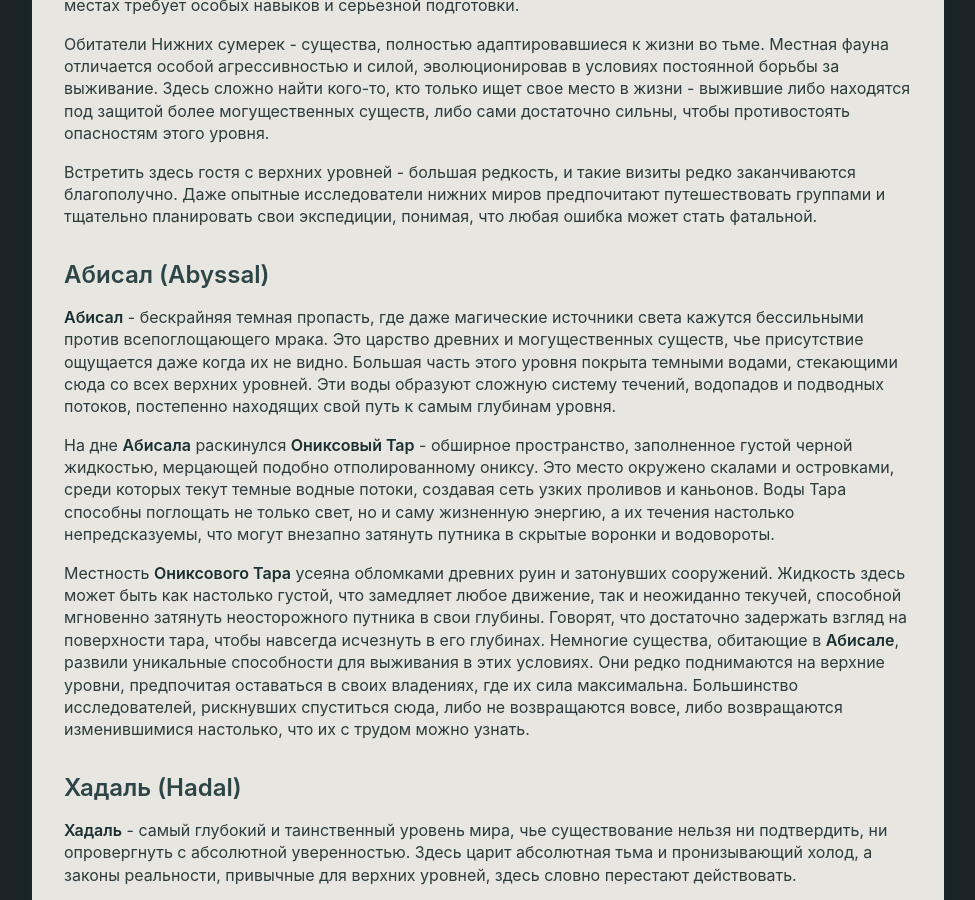
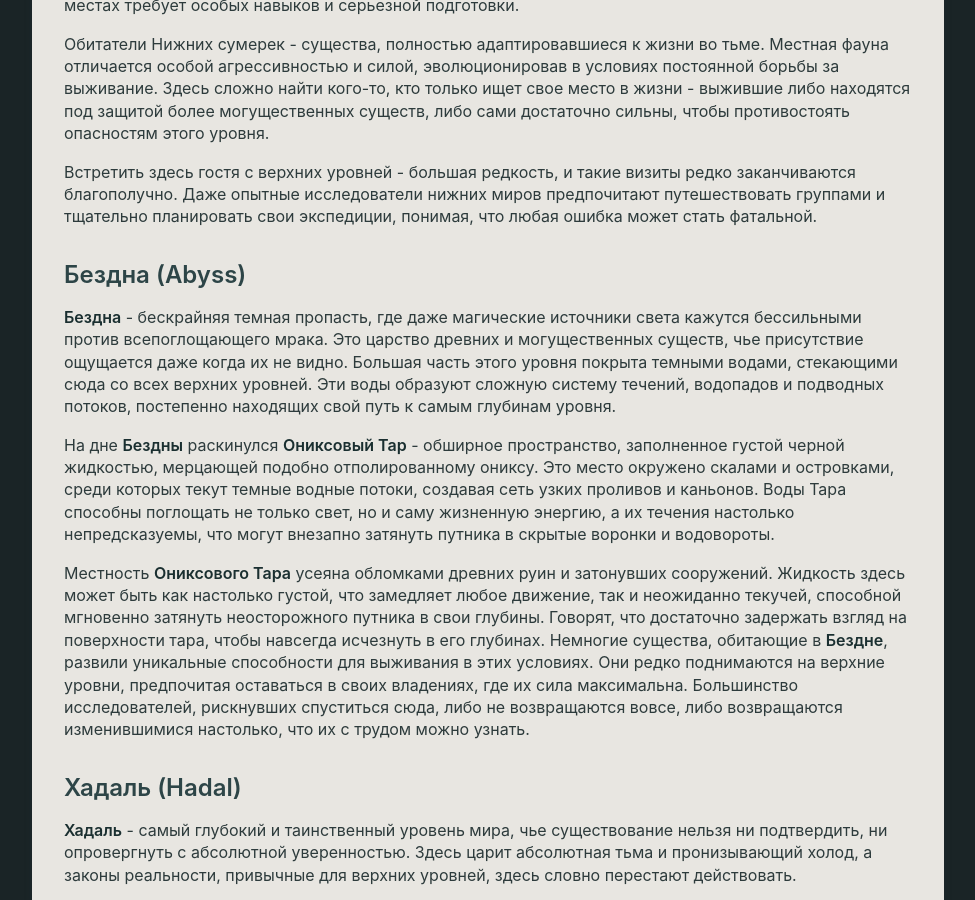
Before and after one commit to KovalevEvgeniy/etherium, a Jekyll site: the page built from data/levels/index.md, in a window 1280 px wide and 900 px high, scrolled down 2229 px. Shown: the whole window, without its empty margins (152-1127 px from the left). Built offline with Jekyll 4.4.1, drawn with Linux system fonts in a browser that asks for light colours; some of the changed text lies outside the part shown.

Commit message:
Rename Абисал to Бездна

```diff
--- a/data/levels/index.md
+++ b/data/levels/index.md
@@ -40,13 +40,13 @@ title: Уровни мира
 
 Встретить здесь гостя с верхних уровней - большая редкость, и такие визиты редко заканчиваются благополучно. Даже опытные исследователи нижних миров предпочитают путешествовать группами и тщательно планировать свои экспедиции, понимая, что любая ошибка может стать фатальной.
 
-## Абисал (Abyssal)
-**Абисал** - бескрайняя темная пропасть, где даже магические источники света кажутся бессильными против всепоглощающего мрака. Это царство древних и могущественных существ, чье присутствие ощущается даже когда их не видно. Большая часть этого уровня покрыта темными водами, стекающими сюда со всех верхних уровней. Эти воды образуют сложную систему течений, водопадов и подводных потоков, постепенно находящих свой путь к самым глубинам уровня.
+## Бездна (Abyss)
+**Бездна** - бескрайняя темная пропасть, где даже магические источники света кажутся бессильными против всепоглощающего мрака. Это царство древних и могущественных существ, чье присутствие ощущается даже когда их не видно. Большая часть этого уровня покрыта темными водами, стекающими сюда со всех верхних уровней. Эти воды образуют сложную систему течений, водопадов и подводных потоков, постепенно находящих свой путь к самым глубинам уровня.
 
-На дне **Абисала** раскинулся **Ониксовый Тар** - обширное пространство, заполненное густой черной жидкостью, мерцающей подобно отполированному ониксу. Это место окружено скалами и островками, среди которых текут темные водные потоки, создавая сеть узких проливов и каньонов. Воды Тара способны поглощать не только свет, но и саму жизненную энергию, а их течения настолько непредсказуемы, что могут внезапно затянуть путника в скрытые воронки и водовороты.
+На дне **Бездны** раскинулся **Ониксовый Тар** - обширное пространство, заполненное густой черной жидкостью, мерцающей подобно отполированному ониксу. Это место окружено скалами и островками, среди которых текут темные водные потоки, создавая сеть узких проливов и каньонов. Воды Тара способны поглощать не только свет, но и саму жизненную энергию, а их течения настолько непредсказуемы, что могут внезапно затянуть путника в скрытые воронки и водовороты.
 
 Местность **Ониксового Тара** усеяна обломками древних руин и затонувших сооружений. Жидкость здесь может быть как настолько густой, что замедляет любое движение, так и неожиданно текучей, способной мгновенно затянуть неосторожного путника в свои глубины. Говорят, что достаточно задержать взгляд на поверхности тара, чтобы навсегда исчезнуть в его глубинах.
-Немногие существа, обитающие в **Абисале**, развили уникальные способности для выживания в этих условиях. Они редко поднимаются на верхние уровни, предпочитая оставаться в своих владениях, где их сила максимальна. Большинство исследователей, рискнувших спуститься сюда, либо не возвращаются вовсе, либо возвращаются изменившимися настолько, что их с трудом можно узнать.
+Немногие существа, обитающие в **Бездне**, развили уникальные способности для выживания в этих условиях. Они редко поднимаются на верхние уровни, предпочитая оставаться в своих владениях, где их сила максимальна. Большинство исследователей, рискнувших спуститься сюда, либо не возвращаются вовсе, либо возвращаются изменившимися настолько, что их с трудом можно узнать.
 
 ## Хадаль (Hadal)
 **Хадаль** - самый глубокий и таинственный уровень мира, чье существование нельзя ни подтвердить, ни опровергнуть с абсолютной уверенностью. Здесь царит абсолютная тьма и пронизывающий холод, а законы реальности, привычные для верхних уровней, здесь словно перестают действовать.
```
Also changed, not shown: data/glossary/travelers-purse.md (+1 -0 lines), data/levels/abyssal.md (deleted), data/levels/hadal.md (deleted), data/levels/heavens.md (deleted), data/levels/lower-twilight.md (deleted), data/levels/luminous.md (deleted), data/levels/surface.md (deleted), data/levels/upper-twilight.md (deleted).
